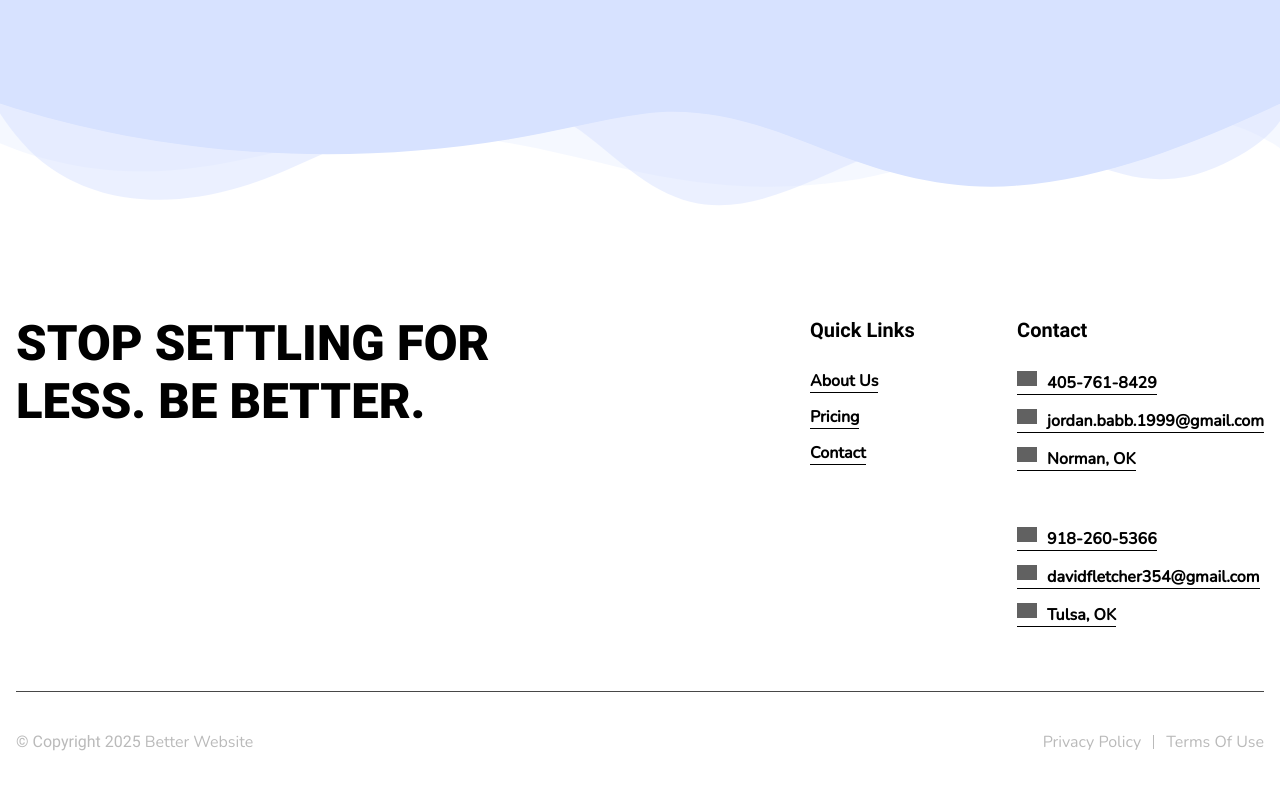
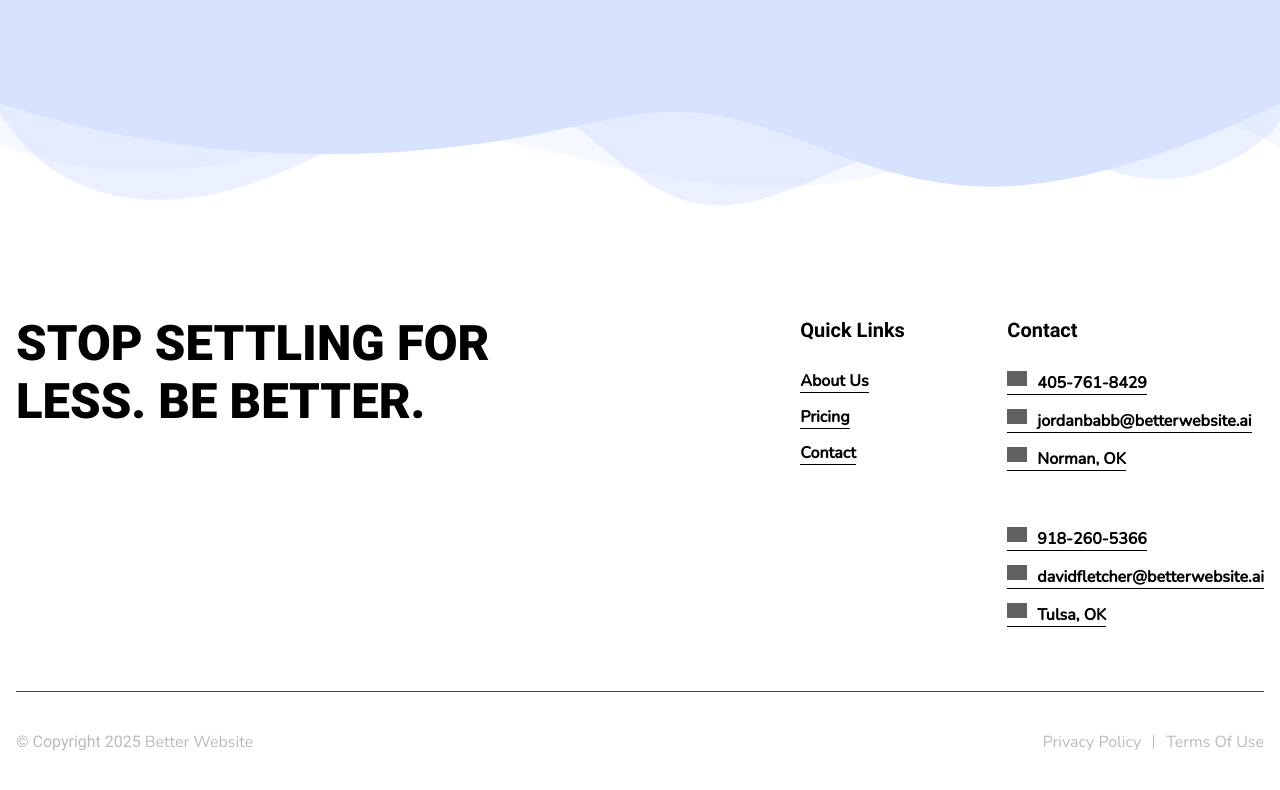
Before and after one commit to betterwebsite/betterwebsite, an Eleventy site: page src/index.html in a window 1280 px wide. Shown: the part 6256-7046 px from the top of the page. Built offline with nearby package versions, Linux system fonts and the light colour scheme; Eleventy itself is replaced by a stand-in of ours; files that its build step writes are made by us from their sources; grey boxes are pictures that could not be loaded; what @codestitchofficial/eleventy-plugin-sharp-images would draw is missing.

Commit message:
changed footer
changed footer

```diff
--- a/src/_includes/components/footer.html
+++ b/src/_includes/components/footer.html
@@ -57,7 +57,7 @@
                 <li class="cs-li">
                     <a class="cs-link" href="mailto:jordan.babb.1999@gmail.com" style="color: black;" >
                         <img class="cs-icon" style="filter: invert(1);" aria-hidden="true" loading="lazy" decoding="async" src="https://csimg.nyc3.cdn.digitaloceanspaces.com/Icons/email-white.svg" alt="email icon" width="24" height="24">
-                        jordan.babb.1999@gmail.com
+                        jordanbabb@betterwebsite.ai
                     </a>
                 </li>
                 <li class="cs-li">
@@ -80,7 +80,7 @@
                 <li class="cs-li">
                     <a class="cs-link" href="mailto:davidfletcher354@gmail.com" style="color: black;">
                         <img class="cs-icon" style="filter: invert(1);" aria-hidden="true" loading="lazy" decoding="async" src="https://csimg.nyc3.cdn.digitaloceanspaces.com/Icons/email-white.svg" alt="email icon" width="24" height="24">
-                        davidfletcher354@gmail.com
+                        davidfletcher@betterwebsite.ai
                     </a>
                 </li>
                 <li class="cs-li">
```
